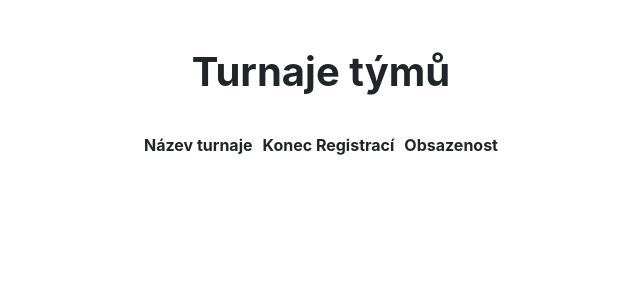
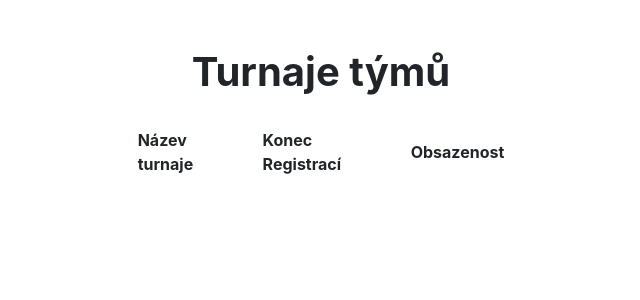
Before and after one commit to Jonnymen/IIS-projekt, a Django app: page /list_tournament_t/ in a window 1280 px wide. Shown: the part 56-356 px from the top of the page, without its empty margins (319-959 px from the left). Run offline with Django 3.2, Linux system fonts and the light colour scheme; data that the repository does not hold is empty; some libraries are stand-ins or nearby versions.

Commit message:
Team tournaments list formatting

```diff
--- a/IIS_project/Kulecnik/templates/Kulecnik/tournament_t.html
+++ b/IIS_project/Kulecnik/templates/Kulecnik/tournament_t.html
@@ -1,5 +1,11 @@
 {% extends 'base.html' %}
 {% block content %}
+
+<style type="text/css">
+    td {
+        padding:0 20px 0 20px;
+    }
+</style>
 
 <div class="row">
     <div class="col-md-4 offset-md-4">
```
